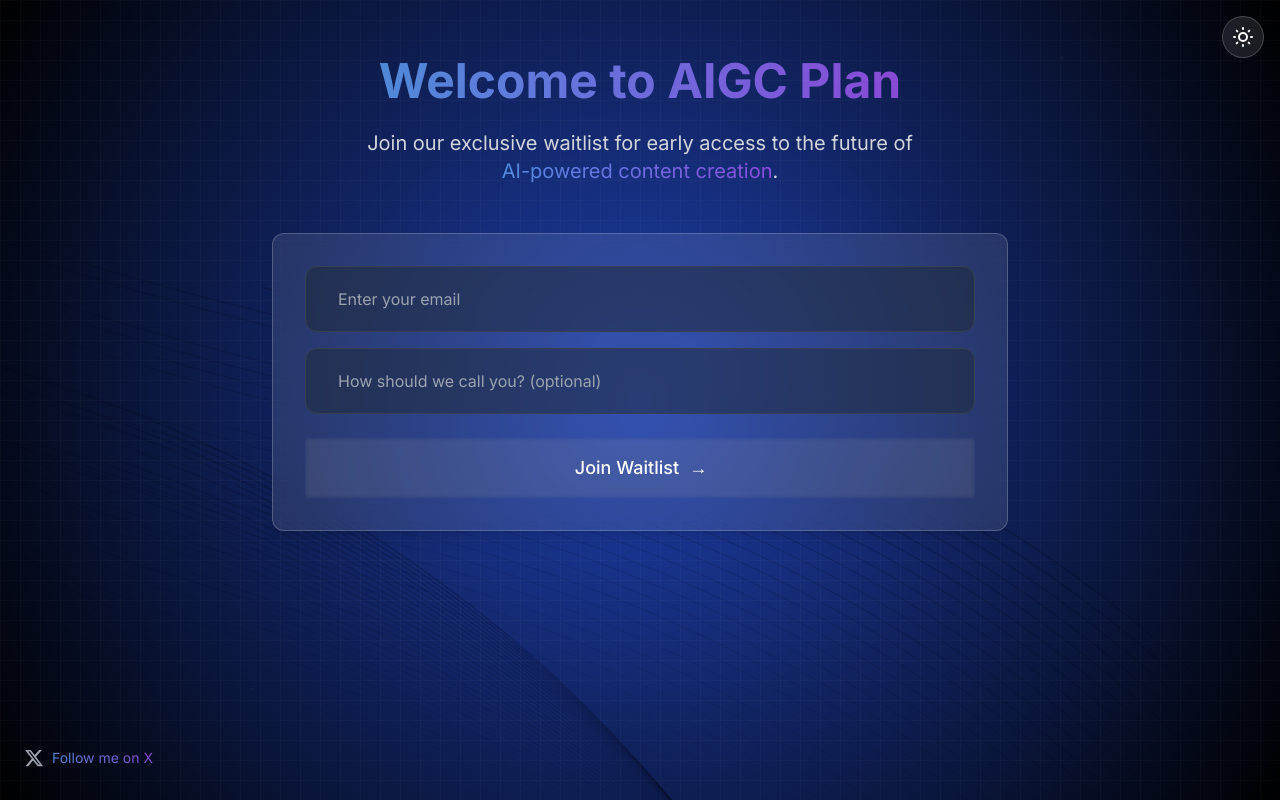
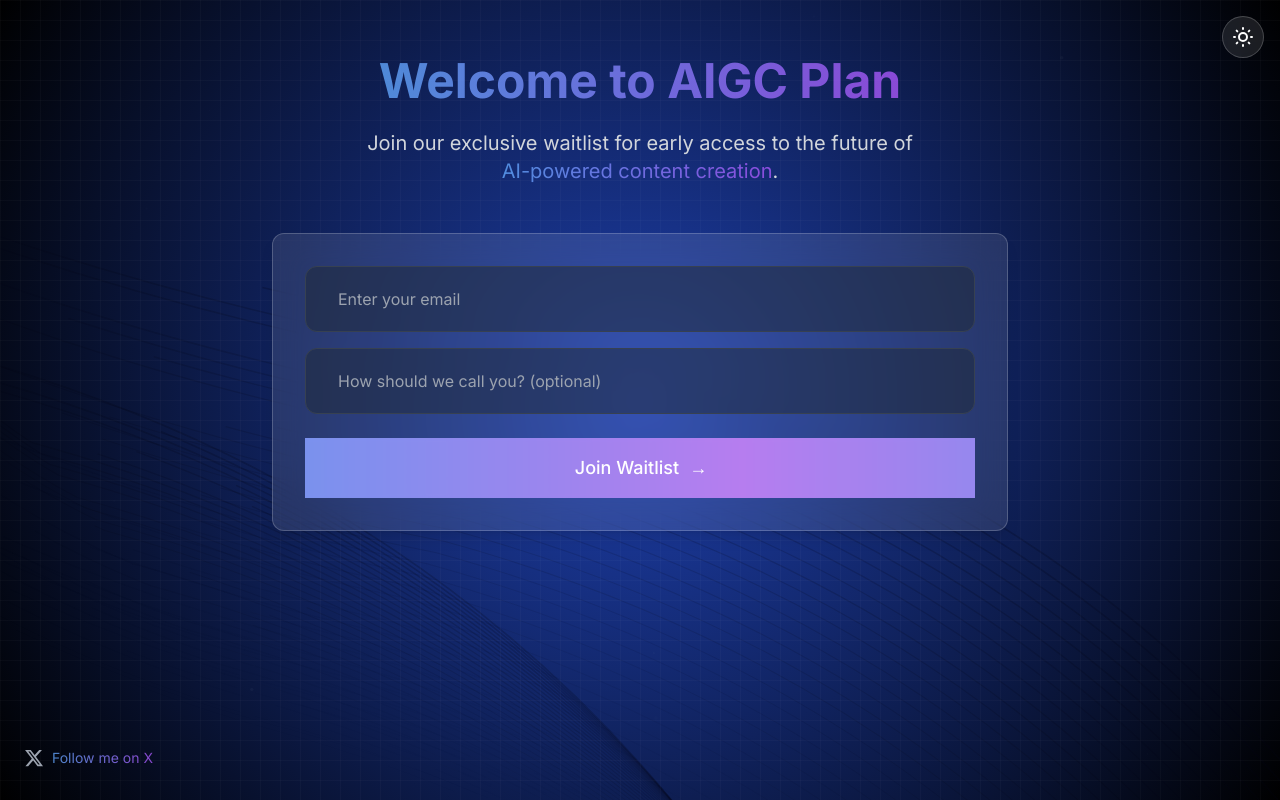
Before and after one commit to zsjosh/aigcplan-waitlist, a Next.js app: page / in a window 1280 px wide. Built offline with nearby package versions, Linux system fonts and the light colour scheme.

Commit message:
Update page.tsx

```diff
--- a/src/app/page.tsx
+++ b/src/app/page.tsx
@@ -563,15 +563,19 @@ const JoinButton = ({ theme }: { theme: 'light' | 'dark' }) => {
       type="submit"
       className={`relative w-full px-8 py-4 rounded-[var(--radius)] text-lg font-medium overflow-hidden group transition-all duration-300 ${
         theme === 'light'
-          ? 'bg-primary text-primary-foreground hover:bg-primary/90'
-          : 'bg-primary text-primary-foreground hover:bg-primary/90'
+          ? 'text-white'
+          : 'text-white'
       }`}
       whileHover={{ scale: 1.02 }}
       whileTap={{ scale: 0.98 }}
     >
       {/* Breathing gradient background */}
       <motion.div
-        className="absolute inset-0 bg-gradient-to-r from-primary via-primary/90 to-primary"
+        className={`absolute inset-0 bg-gradient-to-r ${
+          theme === 'light'
+            ? 'from-blue-500 via-purple-500 to-blue-500'
+            : 'from-blue-400 via-purple-400 to-blue-400'
+        }`}
         animate={{
           backgroundPosition: ['0% 50%', '100% 50%', '0% 50%'],
         }}
```
